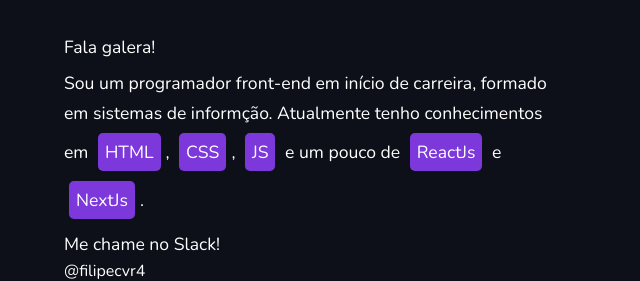
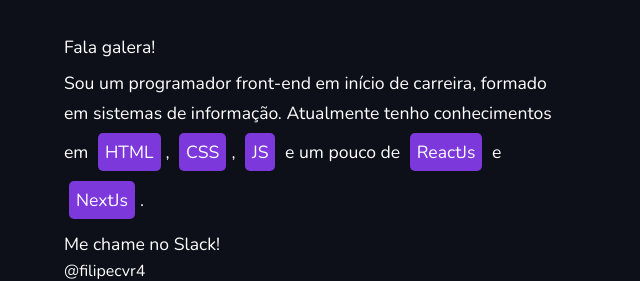
Before and after one commit to fcventura02/hiring_html_css, a plain HTML site: page index.html in a window 1280 px wide. Shown: the part 303-584 px from the top of the page, 0-640 px from the left. Drawn offline with nearby package versions, Linux system fonts and the light colour scheme.

Commit message:
ajuste de texto

```diff
--- a/index.html
+++ b/index.html
@@ -98,7 +98,7 @@
                     <p>Fala galera!</p>
                     <p>
                         Sou um programador front-end em início de carreira,
-                        formado em sistemas de informção. Atualmente tenho
+                        formado em sistemas de informação. Atualmente tenho
                         conhecimentos em
                         <span title="Linguagem de marcação">HTML</span>,
                         <span title="Linguagem de estilização">CSS</span>,
```
